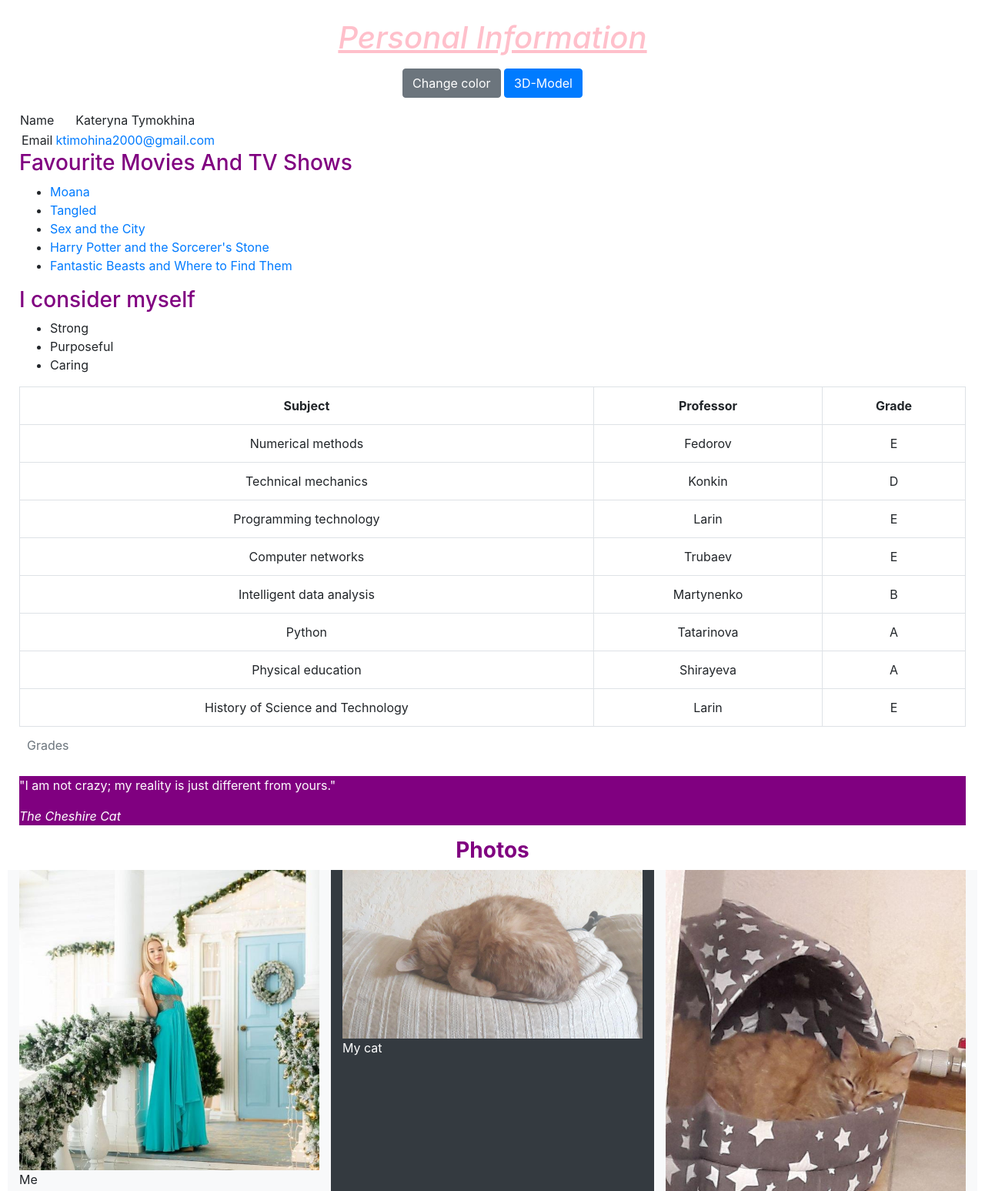
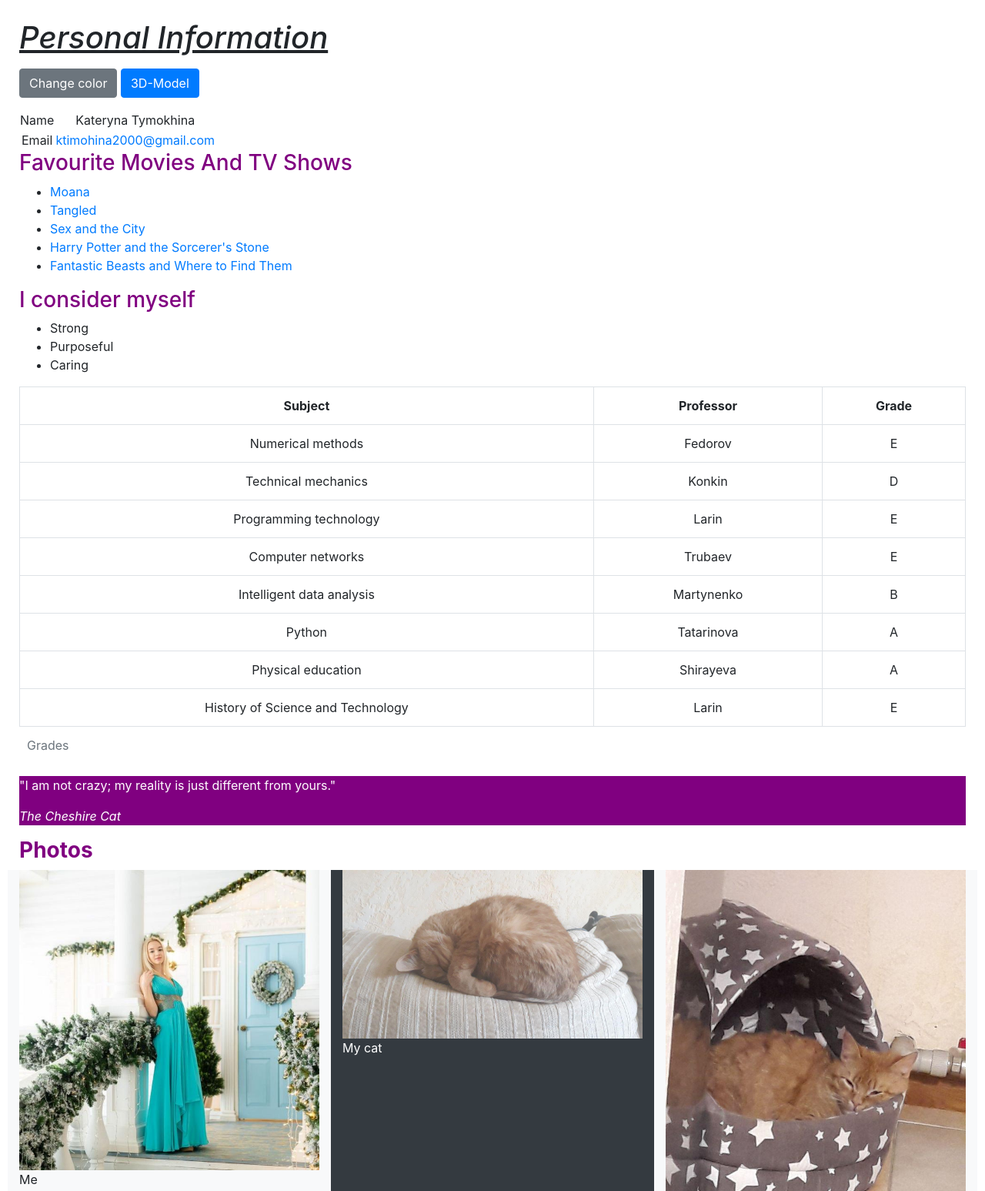
Before and after one commit to Kate1201/webtech, a plain HTML site: page Tymokhina.I-217b/index.html in a window 1280 px wide. Shown: the top 1547 px of the page at 77% size. Drawn offline with nearby package versions, Linux system fonts and the light colour scheme.

Commit message:
Update index.html

```diff
--- a/Tymokhina.I-217b/index.html
+++ b/Tymokhina.I-217b/index.html
@@ -8,9 +8,9 @@
 	<link rel="stylesheet" href="https://stackpath.bootstrapcdn.com/bootstrap/4.4.1/css/bootstrap.min.css" integrity="sha384-Vkoo8x4CGsO3+Hhxv8T/Q5PaXtkKtu6ug5TOeNV6gBiFeWPGFN9MuhOf23Q9Ifjh" crossorigin="anonymous">
 </head>
 <body>
-	<h1 align="center"><font color="pink"><i><u>Personal Information</u></i></font></h1>
+	<h1><i><u>Personal Information</u></i></h1>
 	<p></p>
-	<p class="conteiner-fluid" align="center">
+	<p class="conteiner-fluid">
 		<input type="button" class="btn btn-secondary" value="Change color" onclick="switchStyle()">
 		<input type="button" class="btn btn-primary" value="3D-Model" onClick='location.href="model.html"'>
 	</p>
@@ -91,7 +91,7 @@
 		<p>"I am not crazy; my reality is just different from yours."</p>
 		<cite>The Cheshire Cat</cite>
 	</blockquote>
-	<h3 align="center"><b>Photos</b></h3>
+	<h3><b>Photos</b></h3>
 	<div class="conteiner-fluid">
 		<div class="row">
 			<div class="col bg-light">
@@ -124,7 +124,7 @@
 			<li data-target="#carouselExampleIndicators" data-slide-to="3"></li>
 			<li data-target="#carouselExampleIndicators" data-slide-to="4"></li>
 		</ol>
-		<div class="carousel-inner" align="center">
+		<div class="carousel-inner">
 				<div class="carousel-item active">
       					<img class="d-block w-70" src="img/panda.jpg" alt="First">
     			</div>
```
